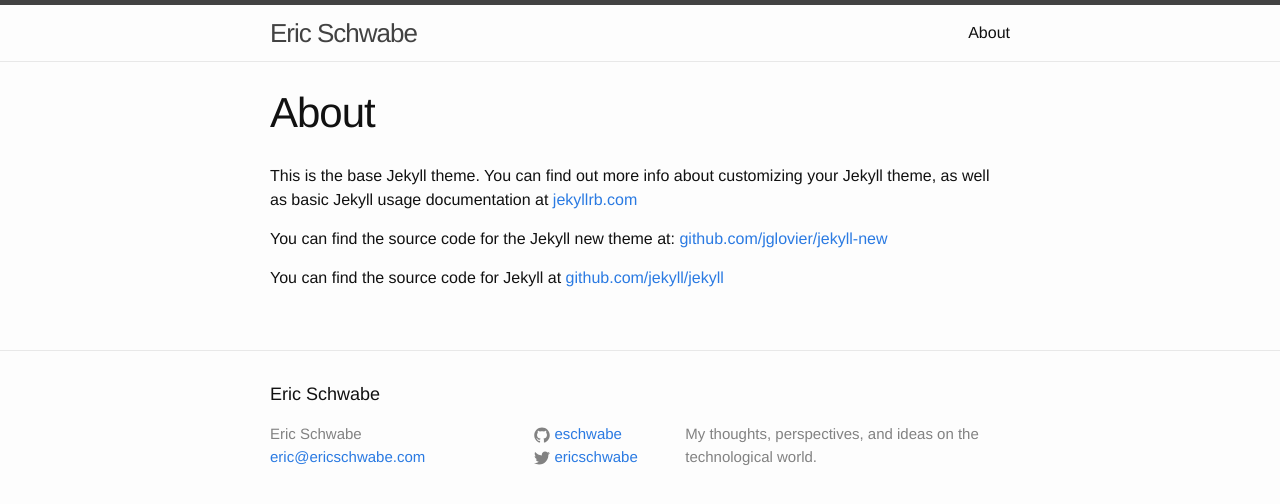
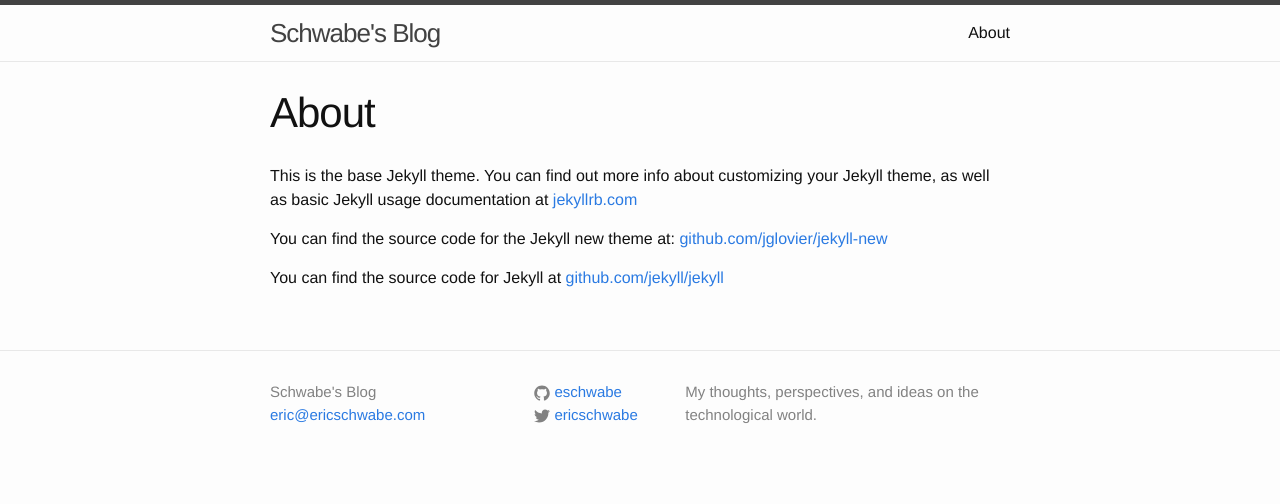
Before and after one commit to eschwabe/eschwabe.github.io, a Jekyll site: the page built from about.md, in a window 1280 px wide. Shown: the top 504 px of the page. Built offline with Jekyll 4.4.1, drawn with Linux system fonts in a browser that asks for light colours.

Commit message:
Cleanup minor details

```diff
--- a/_config.yml
+++ b/_config.yml
@@ -1,5 +1,5 @@
 # Site settings
-title: Eric Schwabe
+title: Schwabe's Blog
 email: eric@ericschwabe.com
 description: My thoughts, perspectives, and ideas on the technological world.
 baseurl: "" # the subpath of your site, e.g. /blog
--- a/_includes/footer.html
+++ b/_includes/footer.html
@@ -1,8 +1,6 @@
 <footer class="site-footer">
 
   <div class="wrapper">
-
-    <h2 class="footer-heading">{{ site.title }}</h2>
 
     <div class="footer-col-wrapper">
       <div class="footer-col  footer-col-1">
--- a/index.html
+++ b/index.html
@@ -18,6 +18,6 @@ layout: default
     {% endfor %}
   </ul>
 
-  <p class="rss-subscribe">subscribe <a href="{{ "/feed.xml" | prepend: site.baseurl }}">via RSS</a></p>
+  <p class="rss-subscribe">Subscribe <a href="{{ "/feed.xml" | prepend: site.baseurl }}">via RSS</a></p>
 
 </div>
```
Also changed, not shown: _drafts/2016-03-27-data-structures.markdown (+2 -5 lines).
